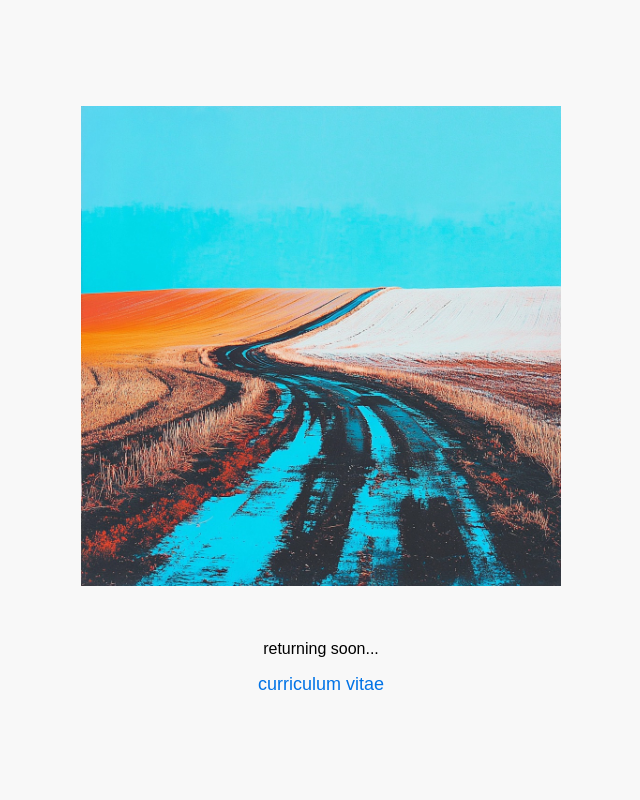
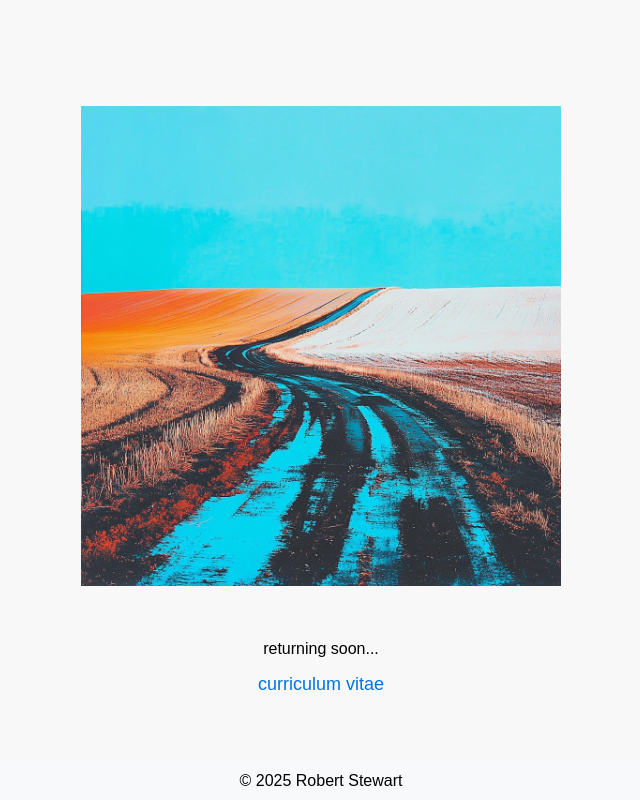
Before and after one commit to rob-stew/robertstewart.io, a plain HTML site: page index.html in a window 1280 px wide. Shown: the whole page, without its empty margins (319-959 px from the left). Drawn offline with Linux system fonts and the light colour scheme.

Commit message:
Add favicon and reference

```diff
--- a/index.html
+++ b/index.html
@@ -3,6 +3,7 @@
 <head>
     <meta charset="UTF-8">
     <meta name="viewport" content="width=device-width, initial-scale=1.0">
+    <link rel="icon" type="image/x-icon" href="favicon.ico">
     <title>robert stewart, phd</title>
     <style>
         body {
@@ -38,6 +39,17 @@
         a:hover {
             text-decoration: underline;
         }
+        .footer {
+            position: fixed;
+            left: 0;
+            bottom: 0;
+            width: 100%;
+            text-align: center;
+            padding: 10px 0;
+            background-color: #f8f9fa;
+            font-family: Arial, sans-serif;
+            font-size: 16px;
+        }
     </style>
 </head>
 <body>
@@ -46,6 +58,9 @@
     <br>
     <p>returning soon...</p>
     <a href="https://go.umd.edu/robstew">curriculum vitae</a>
+    <div class="footer">
+        &copy; <script>document.write(new Date().getFullYear())</script> Robert Stewart
+    </div>
+</body>
 
-</body>
 </html>
```
Also changed, not shown: favicon.ico (added).
